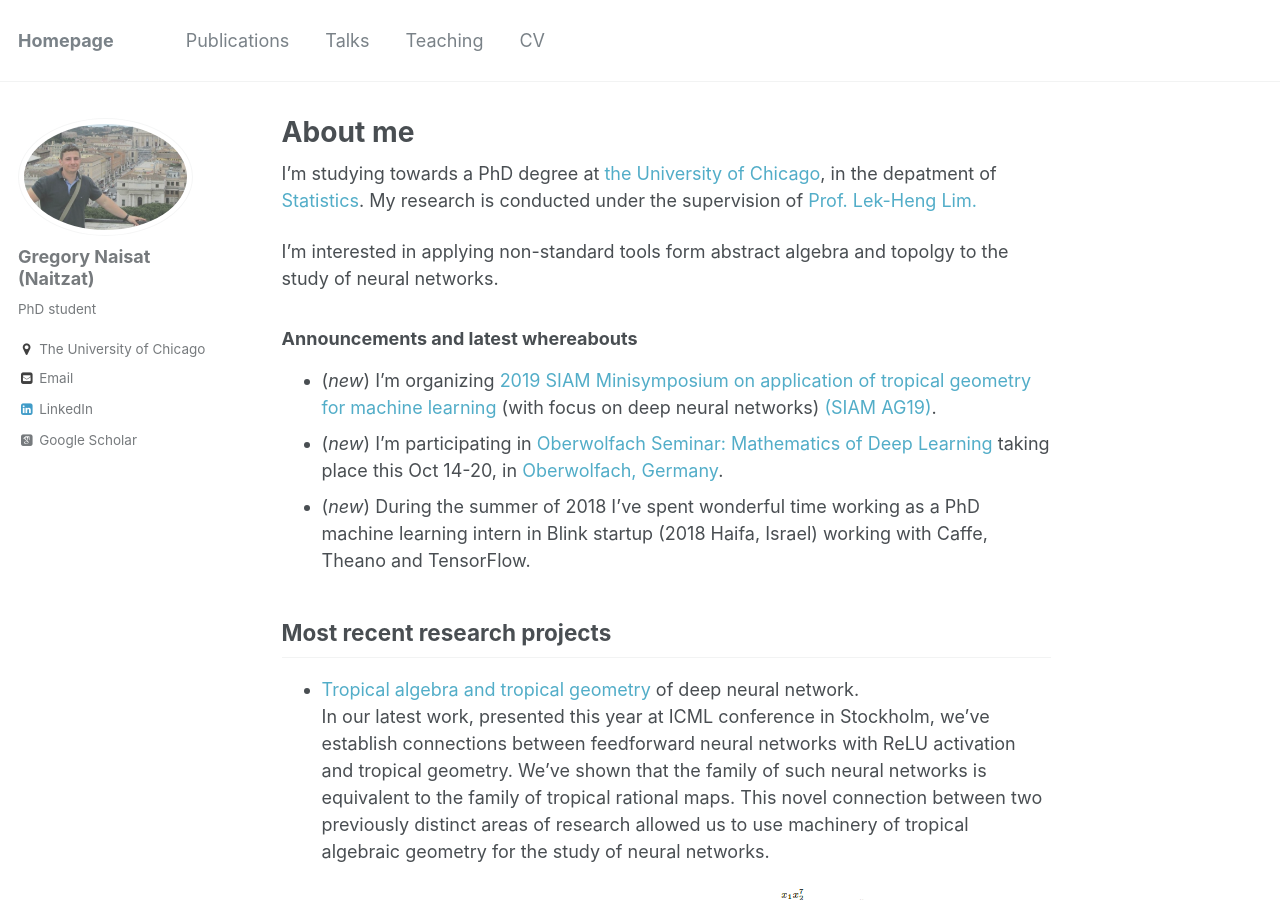
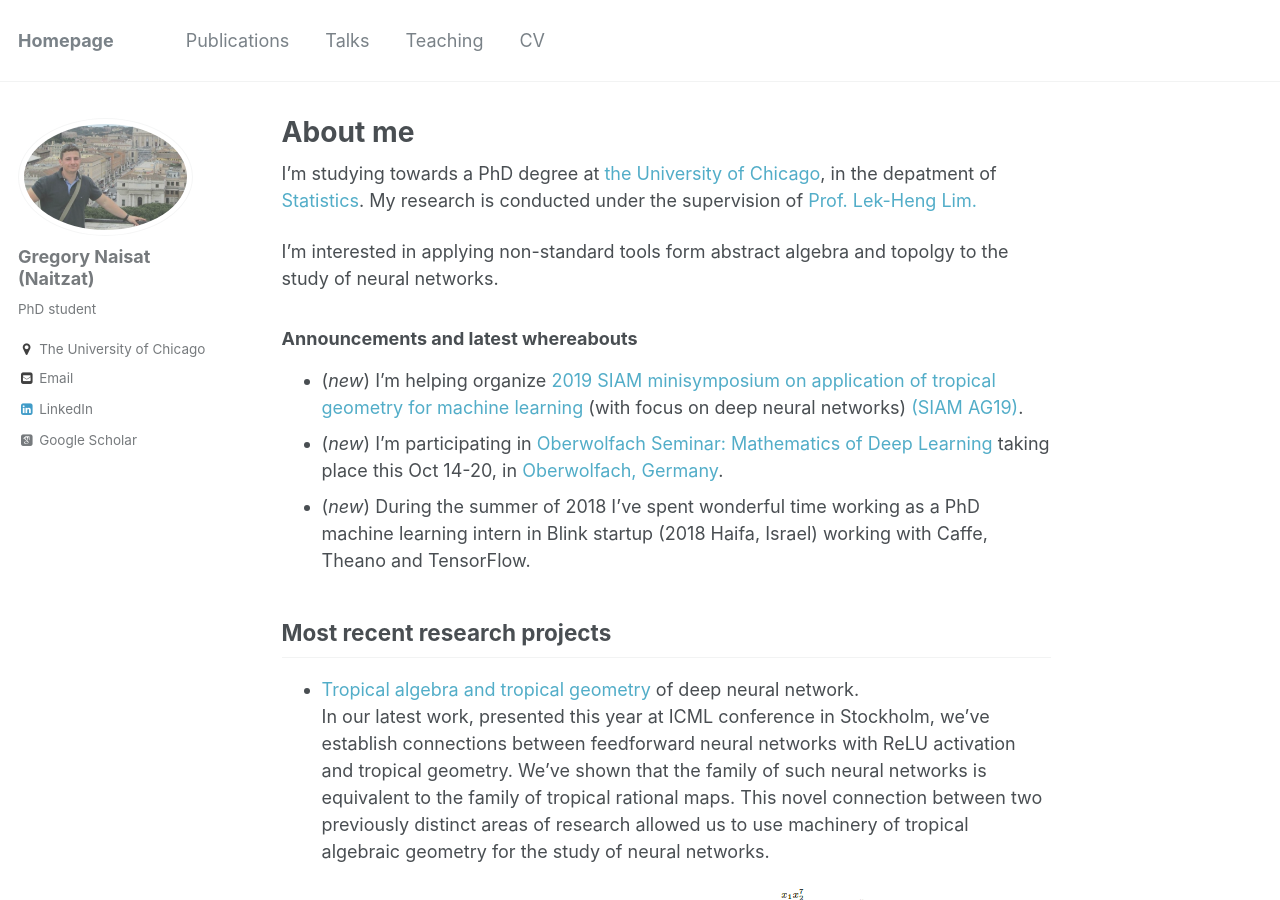
Before and after one commit to sgregnt/sgregnt.github.io, a Jekyll site: the page built from _pages/about.md, in a window 1280 px wide and 900 px high. Built offline with Jekyll 4.4.1, drawn with Linux system fonts in a browser that asks for light colours; some web fonts are replaced.

Commit message:
siam fixed

```diff
--- a/_pages/about.md
+++ b/_pages/about.md
@@ -15,7 +15,7 @@ I'm interested in applying non-standard tools form abstract algebra and topolgy
 
 
 ### Announcements and latest whereabouts
-- (_new_) I'm organizing [2019 SIAM Minisymposium  on application of tropical
+- (_new_) I'm helping organize [2019 SIAM minisymposium  on application of tropical
 geometry for machine learning](http://wiki.siam.org/siag-ag/index.php/SIAM_AG_19_Proposed_Minisymposia) (with focus on deep neural networks) [(SIAM AG19)](https://www.siam.org/Conferences/CM/Main/ag19).
 - (_new_) I'm participating in [Oberwolfach Seminar: Mathematics of Deep Learning](https://www.mfo.de/occasion/1842b/www_view) taking place this Oct 14-20, in [Oberwolfach, Germany](https://en.wikipedia.org/wiki/Oberwolfach).
 - (_new_) During the summer of 2018  I've spent wonderful time working as a PhD machine learning intern in Blink startup (2018 Haifa, Israel) working with Caffe, Theano and TensorFlow.
```
